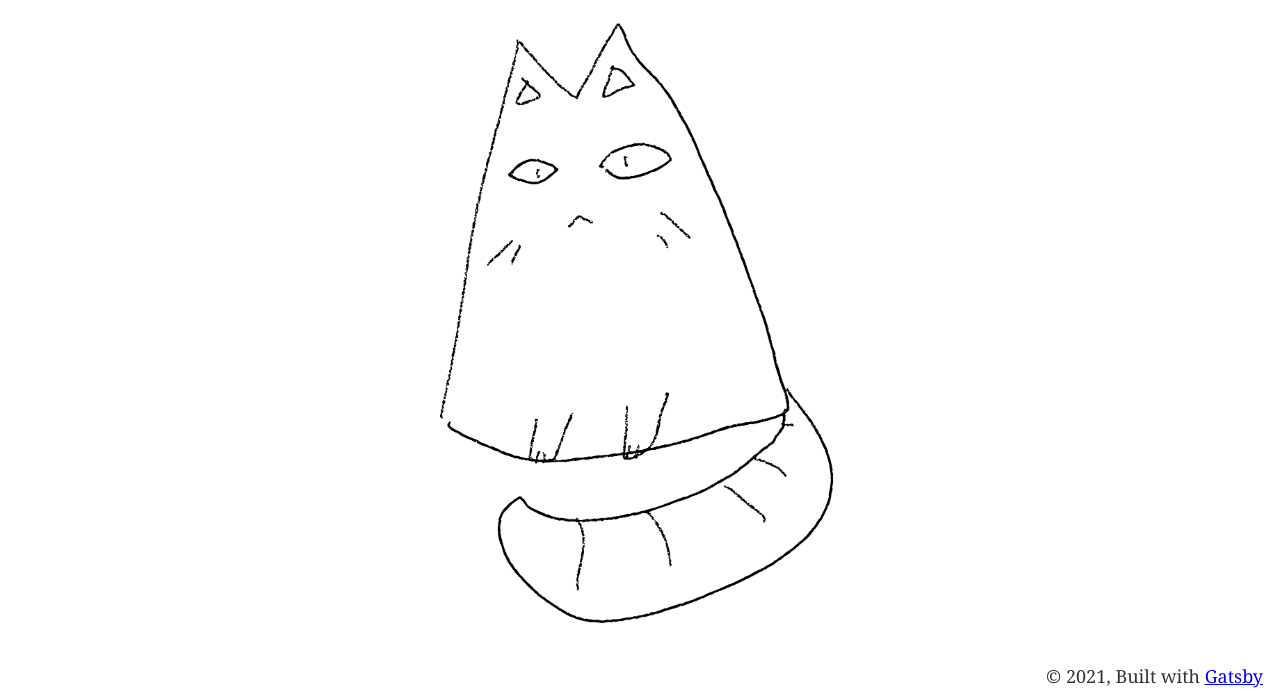
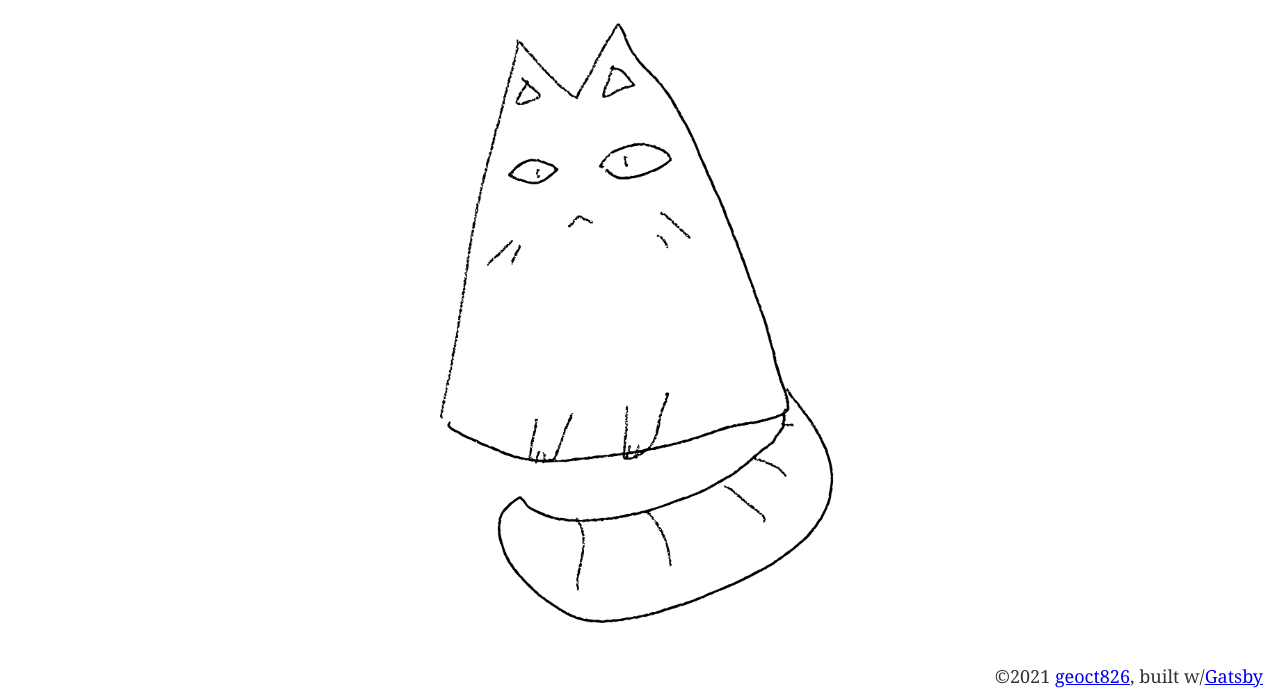
Before and after one commit to geoct826/dont-disturb-the-cat, a Gatsby site: page / in a window 1280 px wide. Shown: the part 100-800 px from the top of the page. Built offline with nearby package versions, Linux system fonts and the light colour scheme; Gatsby itself is replaced by a stand-in of ours.

Commit message:
update readme.me and copyright

```diff
--- a/src/components/layout.js
+++ b/src/components/layout.js
@@ -39,9 +39,10 @@ const Layout = ({ children }) => {
           bottom: '11px',
           right: '17px',
         }}>
-          © {new Date().getFullYear()}, Built with
-          {` `}
+          ©{new Date().getFullYear()} <a href="https://github.com/geoct826/dont-disturb-the-cat" target="_blank">geoct826</a>
+          , built w/
           <a href="https://www.gatsbyjs.com">Gatsby</a>
+
         </footer>
       </div>
     </>
```
Also changed, not shown: README.md.
